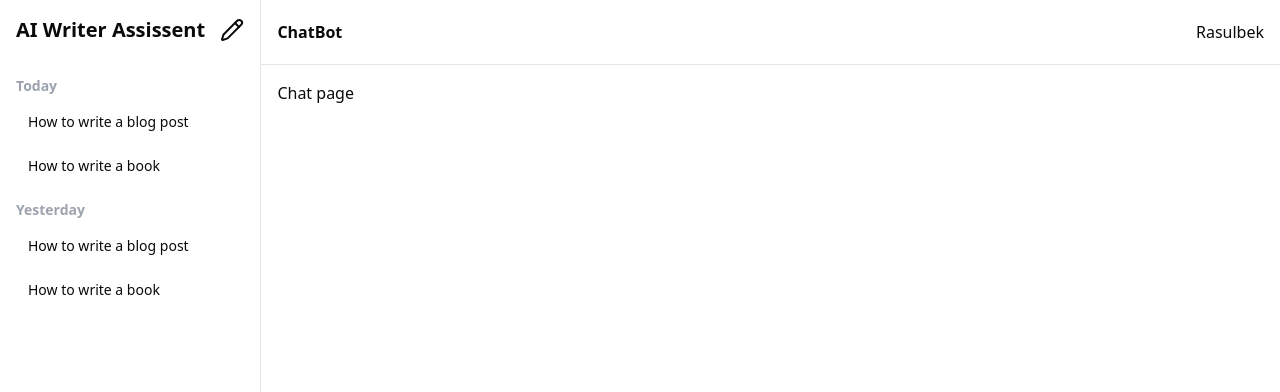
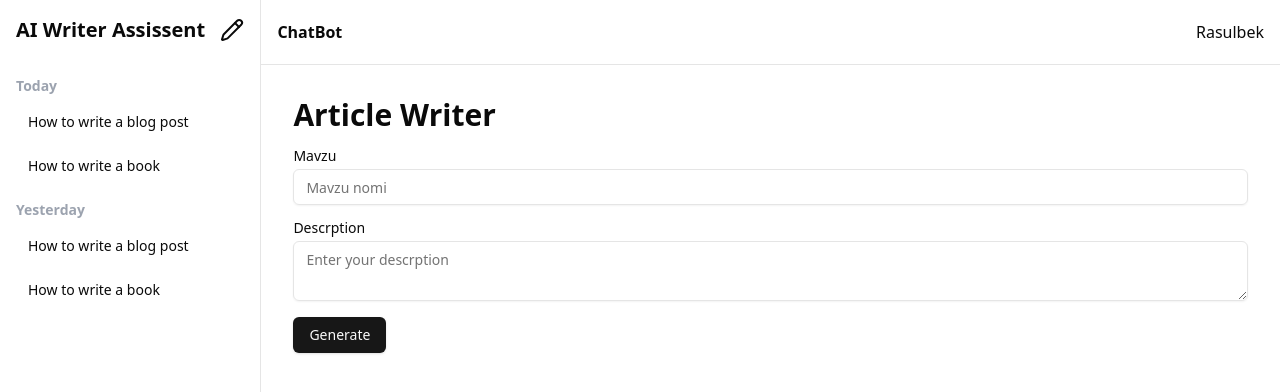
Before and after one commit to rasulbeksoftwareengineer/AI-writing-assistant, a React (Vite) app: page /chat in a window 1280 px wide. Shown: the top 392 px of the page. Built offline with nearby package versions, Linux system fonts and the light colour scheme; no server answers.

Commit message:
Form component create

```diff
--- a/package.json
+++ b/package.json
@@ -12,6 +12,7 @@
   "dependencies": {
     "@heroicons/react": "^2.2.0",
     "@radix-ui/react-dropdown-menu": "^2.1.5",
+    "@radix-ui/react-label": "^2.1.1",
     "@radix-ui/react-slot": "^1.1.1",
     "class-variance-authority": "^0.7.1",
     "clsx": "^2.1.1",
--- /dev/null
+++ b/src/components/dashboard/content-create.tsx
@@ -0,0 +1,40 @@
+import { FormEvent, useState } from "react";
+import { Button } from "../ui/button";
+import { Input } from "../ui/input";
+import { Label } from "../ui/label";
+import { Textarea } from "../ui/textarea";
+import { Loader2 } from "lucide-react";
+
+export default function ContentCreate() {
+    const [isLoading, setIsLoading] = useState(false);
+    const [form, setForm] = useState({
+        title: '',
+        descrption: '',
+    })
+    const handleSubmit = (event: FormEvent) => {
+        event.preventDefault();
+        setIsLoading(true)
+        console.log(form);
+    }
+    const handleChange = (event: FormEvent<HTMLInputElement | HTMLTextAreaElement>) => {
+        const { name, value } = event.currentTarget;
+        setForm({ ...form, [name]: value });
+    }
+    return <div>
+        <h1 className="text-3xl font-semibold">Article Writer</h1>
+        <form className="mt-4" onSubmit={handleSubmit}>
+            <div className="grid w-full items-center gap-1.5 mb-4">
+                <Label htmlFor="title">Mavzu</Label>
+                <Input type="text" id="title" name="title" placeholder="Mavzu nomi" onChange={handleChange} disabled={isLoading} />
+            </div>
+            <div className="grid w-full gap-1.5 mb-4">
+                <Label htmlFor="descrption">Descrption</Label>
+                <Textarea id="descrption" name="descrption" placeholder="Enter your descrption" onChange={handleChange} disabled={isLoading} />
+            </div>
+            <Button disabled={isLoading}>
+                {isLoading && <Loader2 className="animate-spin" />}
+                Generate
+            </Button>
+        </form>
+    </div>
+}
--- a/src/components/layouts/dashboard-layouts.tsx
+++ b/src/components/layouts/dashboard-layouts.tsx
@@ -3,14 +3,13 @@ import Sidebar from "../dashboard/sidebar";
 import { Outlet } from "react-router-dom";
 
 export default function DashboardLayouts() {
-  console.log(import.meta.env.VITE_OPEN_AI_KEY);
 
   return (
     <div className="flex">
       <Sidebar />
       <div className="w-full">
         <Navbar />
-        <div className="p-4">
+        <div className="p-8">
           <Outlet />
         </div>
       </div>
--- /dev/null
+++ b/src/components/ui/input.tsx
@@ -0,0 +1,22 @@
+import * as React from "react"
+
+import { cn } from "@/lib/utils"
+
+const Input = React.forwardRef<HTMLInputElement, React.ComponentProps<"input">>(
+  ({ className, type, ...props }, ref) => {
+    return (
+      <input
+        type={type}
+        className={cn(
+          "flex h-9 w-full rounded-md border border-input bg-transparent px-3 py-1 text-base shadow-sm transition-colors file:border-0 file:bg-transparent file:text-sm file:font-medium file:text-foreground placeholder:text-muted-foreground focus-visible:outline-none focus-visible:ring-1 focus-visible:ring-ring disabled:cursor-not-allowed disabled:opacity-50 md:text-sm",
+          className
+        )}
+        ref={ref}
+        {...props}
+      />
+    )
+  }
+)
+Input.displayName = "Input"
+
+export { Input }
--- /dev/null
+++ b/src/components/ui/label.tsx
@@ -0,0 +1,24 @@
+import * as React from "react"
+import * as LabelPrimitive from "@radix-ui/react-label"
+import { cva, type VariantProps } from "class-variance-authority"
+
+import { cn } from "@/lib/utils"
+
+const labelVariants = cva(
+  "text-sm font-medium leading-none peer-disabled:cursor-not-allowed peer-disabled:opacity-70"
+)
+
+const Label = React.forwardRef<
+  React.ElementRef<typeof LabelPrimitive.Root>,
+  React.ComponentPropsWithoutRef<typeof LabelPrimitive.Root> &
+    VariantProps<typeof labelVariants>
+>(({ className, ...props }, ref) => (
+  <LabelPrimitive.Root
+    ref={ref}
+    className={cn(labelVariants(), className)}
+    {...props}
+  />
+))
+Label.displayName = LabelPrimitive.Root.displayName
+
+export { Label }
--- /dev/null
+++ b/src/components/ui/textarea.tsx
@@ -0,0 +1,22 @@
+import * as React from "react"
+
+import { cn } from "@/lib/utils"
+
+const Textarea = React.forwardRef<
+  HTMLTextAreaElement,
+  React.ComponentProps<"textarea">
+>(({ className, ...props }, ref) => {
+  return (
+    <textarea
+      className={cn(
+        "flex min-h-[60px] w-full rounded-md border border-input bg-transparent px-3 py-2 text-base shadow-sm placeholder:text-muted-foreground focus-visible:outline-none focus-visible:ring-1 focus-visible:ring-ring disabled:cursor-not-allowed disabled:opacity-50 md:text-sm",
+        className
+      )}
+      ref={ref}
+      {...props}
+    />
+  )
+})
+Textarea.displayName = "Textarea"
+
+export { Textarea }
--- a/src/main.tsx
+++ b/src/main.tsx
@@ -3,6 +3,7 @@ import { createRoot } from 'react-dom/client'
 import './index.css'
 import { createBrowserRouter, RouterProvider } from 'react-router-dom'
 import DashboardLayouts from './components/layouts/dashboard-layouts';
+import ContentCreate from './components/dashboard/content-create';
 const router = createBrowserRouter([
   {
     path: '/',
@@ -14,7 +15,7 @@ const router = createBrowserRouter([
     children: [
       {
         index: true,
-        element: <h1>Chat page</h1>
+        element: <ContentCreate/>
       }
     ]
   },
```
Also changed, not shown: 1 other file (tests, documents, lock files or other folders).
